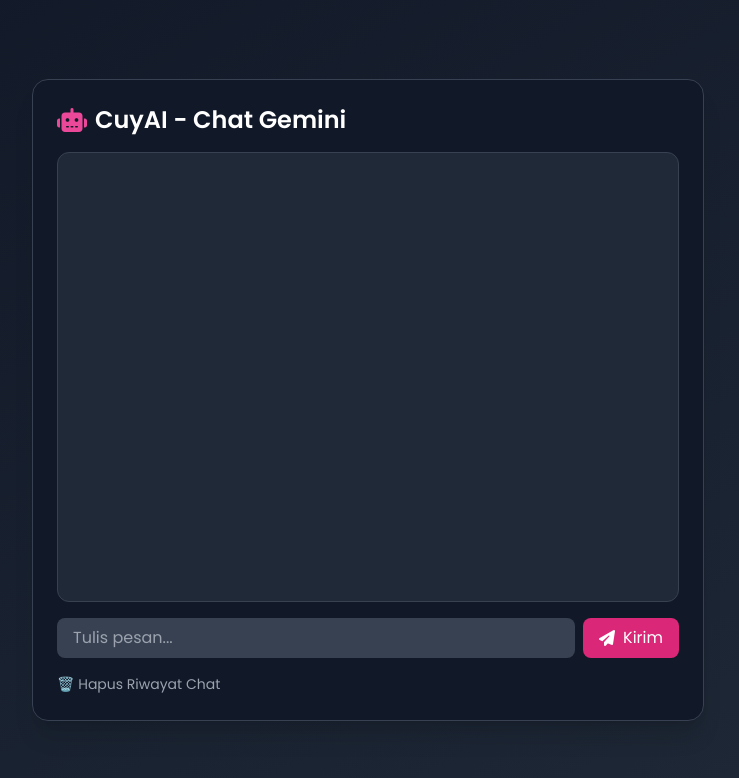
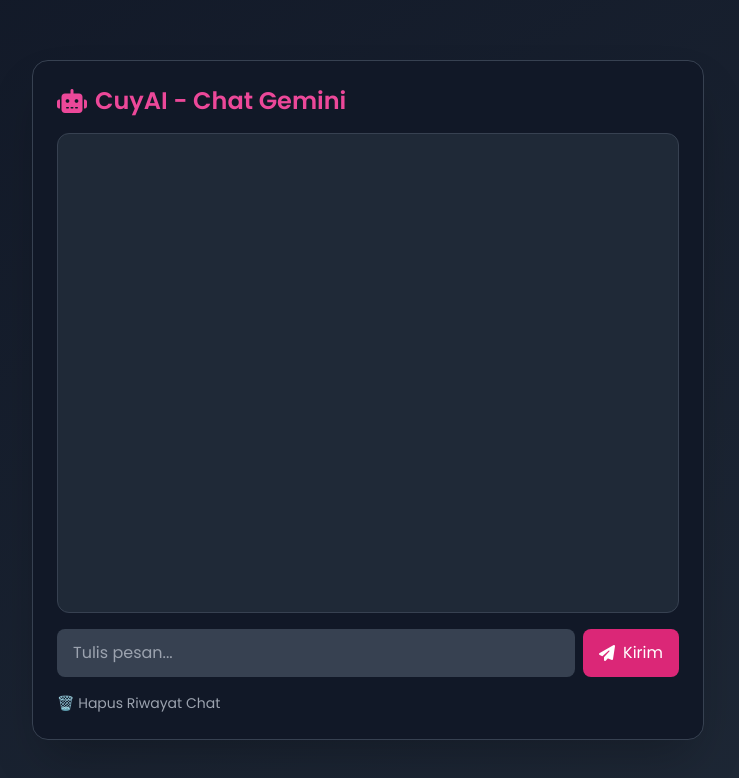
Before and after one commit to newbiema/CuyAI, a plain HTML site: page index.html in a window 1280 px wide. Shown: the whole page, without its empty margins (272-1011 px from the left). Drawn offline with nearby package versions, Linux system fonts and the light colour scheme.

Commit message:
Update index.html

```diff
--- a/index.html
+++ b/index.html
@@ -8,28 +8,42 @@
   <script src="https://cdn.tailwindcss.com"></script>
   <link href="https://fonts.googleapis.com/css2?family=Poppins:wght@400;600&display=swap" rel="stylesheet">
   <script src="https://kit.fontawesome.com/a076d05399.js" crossorigin="anonymous"></script>
+  <style>
+    body {
+      font-family: 'Poppins', sans-serif;
+    }
+    ::-webkit-scrollbar {
+      width: 6px;
+    }
+    ::-webkit-scrollbar-thumb {
+      background: #555;
+      border-radius: 6px;
+    }
+  </style>
 </head>
-<body class="bg-gradient-to-br from-gray-900 to-gray-800 text-white min-h-screen flex items-center justify-center p-4">
-  <div class="w-full max-w-2xl bg-gray-900 shadow-xl rounded-2xl p-6 space-y-4 border border-gray-700">
-    <h1 class="text-2xl font-semibold flex items-center gap-2">
-      <i class="fas fa-robot text-pink-500"></i> CuyAI - Chat Gemini
+<body class="bg-gradient-to-br from-gray-900 to-gray-800 text-white min-h-screen flex items-center justify-center px-4 py-6">
+  <div class="w-full max-w-2xl bg-gray-900 shadow-2xl rounded-2xl p-6 space-y-4 border border-gray-700">
+    <h1 class="text-2xl font-semibold flex items-center gap-2 text-pink-500">
+      <i class="fas fa-robot"></i> CuyAI - Chat Gemini
     </h1>
 
-    <div id="chat-box" class="h-[450px] overflow-y-auto bg-gray-800 rounded-xl p-4 space-y-3 border border-gray-700 scroll-smooth">
+    <div id="chat-box" class="h-[60vh] overflow-y-auto bg-gray-800 rounded-xl p-4 space-y-3 border border-gray-700 scroll-smooth text-sm sm:text-base break-words">
+      <!-- Chat messages will be injected here -->
     </div>
 
-    <form id="chat-form" class="flex items-center gap-2">
+    <form id="chat-form" class="flex flex-col sm:flex-row items-stretch sm:items-center gap-2">
       <input type="text" id="user-input" placeholder="Tulis pesan..." required autocomplete="off"
-             class="flex-1 px-4 py-2 rounded-lg bg-gray-700 text-white placeholder-gray-400 focus:outline-none focus:ring-2 focus:ring-pink-500 transition" />
+             class="flex-1 px-4 py-3 rounded-lg bg-gray-700 text-white placeholder-gray-400 focus:outline-none focus:ring-2 focus:ring-pink-500 transition" />
       <button type="submit"
-              class="bg-pink-600 hover:bg-pink-700 transition text-white px-4 py-2 rounded-lg flex items-center gap-2">
-        <i class="fas fa-paper-plane"></i> Kirim
+              class="bg-pink-600 hover:bg-pink-700 transition text-white px-4 py-3 rounded-lg flex items-center justify-center gap-2">
+        <i class="fas fa-paper-plane"></i> <span class="hidden sm:inline">Kirim</span>
       </button>
     </form>
-    <button onclick="clearChat()" class="text-sm text-gray-400 hover:text-pink-400 mt-2">🗑️ Hapus Riwayat Chat</button>
 
+    <button onclick="clearChat()" class="text-sm text-gray-400 hover:text-pink-400 mt-1 sm:mt-2">
+      🗑️ Hapus Riwayat Chat
+    </button>
   </div>
-
 
 <script>
   function clearChat() {
@@ -40,11 +54,8 @@
   const form = document.getElementById('chat-form');
   const input = document.getElementById('user-input');
   const chatBox = document.getElementById('chat-box');
-
-  // Ambil histori dari localStorage
   const history = JSON.parse(localStorage.getItem('chatHistory')) || [];
 
-  // Render histori awal
   history.forEach(msg => {
     chatBox.innerHTML += renderMessage(msg.sender, msg.text);
   });
@@ -56,20 +67,17 @@
     const userMessage = input.value.trim();
     if (!userMessage) return;
 
-    // Tampilkan pesan user dan simpan ke histori
     chatBox.innerHTML += renderMessage('user', userMessage);
     saveToHistory('user', userMessage);
     input.value = '';
     chatBox.scrollTop = chatBox.scrollHeight;
 
-    // Tampilkan indikator mengetik
     const typingDiv = document.createElement('div');
     typingDiv.id = 'typing-indicator';
     typingDiv.innerHTML = renderTyping();
     chatBox.appendChild(typingDiv);
     chatBox.scrollTop = chatBox.scrollHeight;
 
-    // Fetch respons AI
     const response = await fetch('/api/chat', {
       method: 'POST',
       headers: {'Content-Type': 'application/json'},
@@ -78,7 +86,6 @@
 
     const aiText = await response.text();
 
-    // Hapus indikator dan tampilkan respon
     typingDiv.remove();
     chatBox.innerHTML += renderMessage('ai', aiText);
     saveToHistory('ai', aiText);
@@ -90,7 +97,7 @@
       return `
         <div class="text-right">
           <div class="inline-flex items-start justify-end gap-2 mb-1">
-            <span class="bg-pink-500 text-white px-4 py-2 rounded-xl max-w-xs inline-block">
+            <span class="bg-pink-500 text-white px-4 py-2 rounded-xl max-w-[80%] inline-block">
               <strong>Kamu:</strong> ${text}
             </span>
             <img src="https://ui-avatars.com/api/?name=Kamu" class="w-8 h-8 rounded-full" alt="user" />
@@ -102,7 +109,7 @@
         <div class="text-left">
           <div class="inline-flex items-start gap-2 mb-1">
             <img src="https://i.ibb.co/5cXw9Hp/robot-avatar.png" class="w-8 h-8 rounded-full" alt="CuyAI" />
-            <span class="bg-gray-700 text-white px-4 py-2 rounded-xl max-w-xs inline-block">
+            <span class="bg-gray-700 text-white px-4 py-2 rounded-xl max-w-[80%] inline-block">
               <strong>CuyAI:</strong> ${text}
             </span>
           </div>
```
Lines whose indentation alone changed are shown as unchanged.
